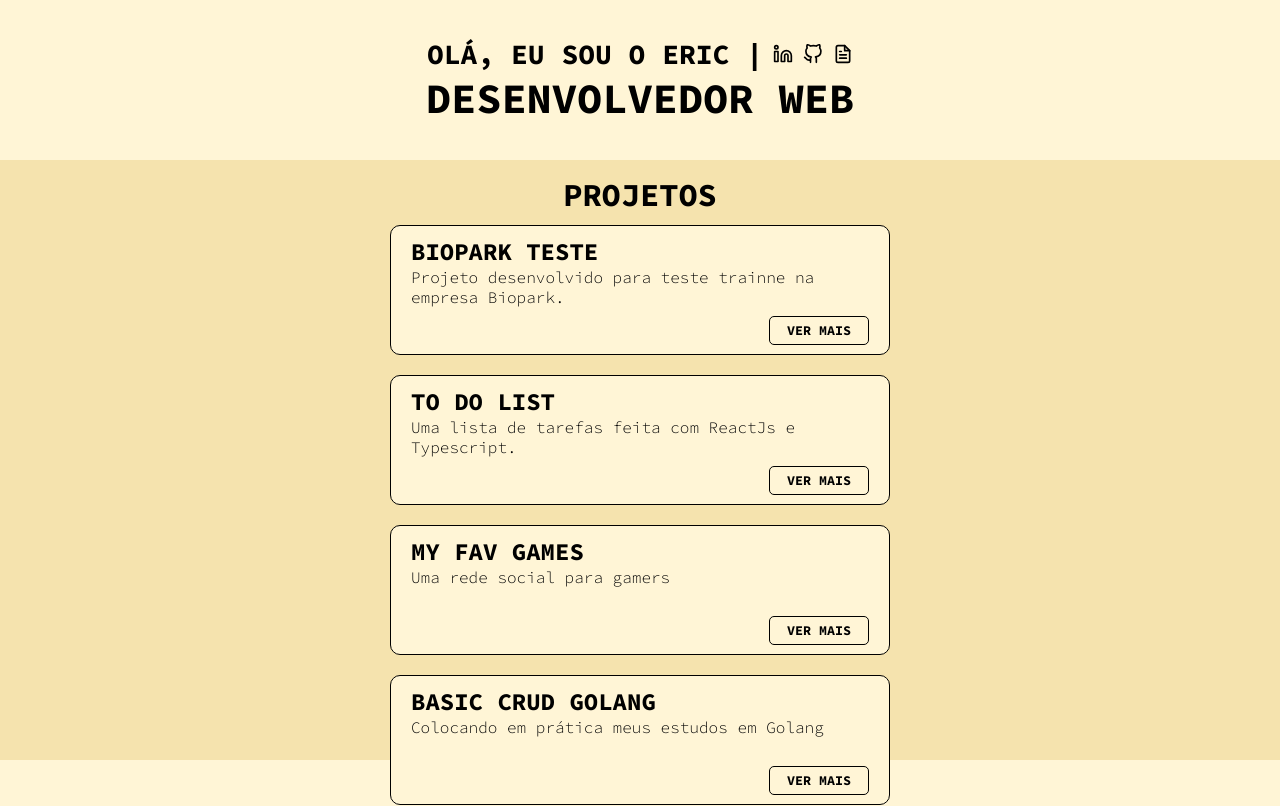
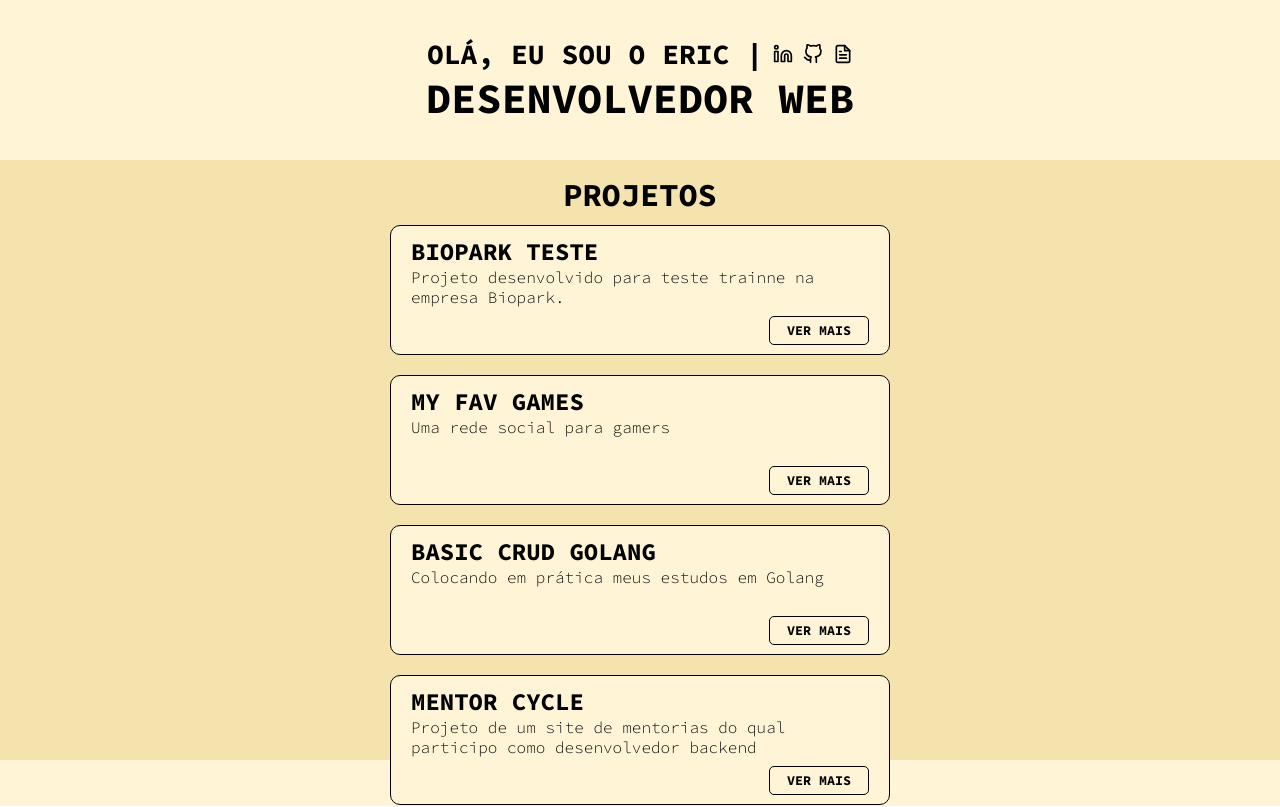
Before and after one commit to EricOliveiras/portfolio, a React (Vite) app: page / in a window 1280 px wide. Shown: the top 807 px of the page. Built offline with nearby package versions, Linux system fonts and the light colour scheme.

Commit message:
refactor: remove to do list project

```diff
--- a/src/data/projects.ts
+++ b/src/data/projects.ts
@@ -9,11 +9,6 @@ export const dataProjects: project[] = [
     name: 'Biopark teste',
     about: 'Projeto desenvolvido para teste trainne na empresa Biopark.',
     link: 'https://github.com/EricOliveiras/biopark-teste'
-  },
-  {
-    name: 'To Do List',
-    about: 'Uma lista de tarefas feita com ReactJs e Typescript.',
-    link: 'https://lista-de-tarefas-silk.vercel.app/'
   },
   {
     name: 'My Fav Games',
```
